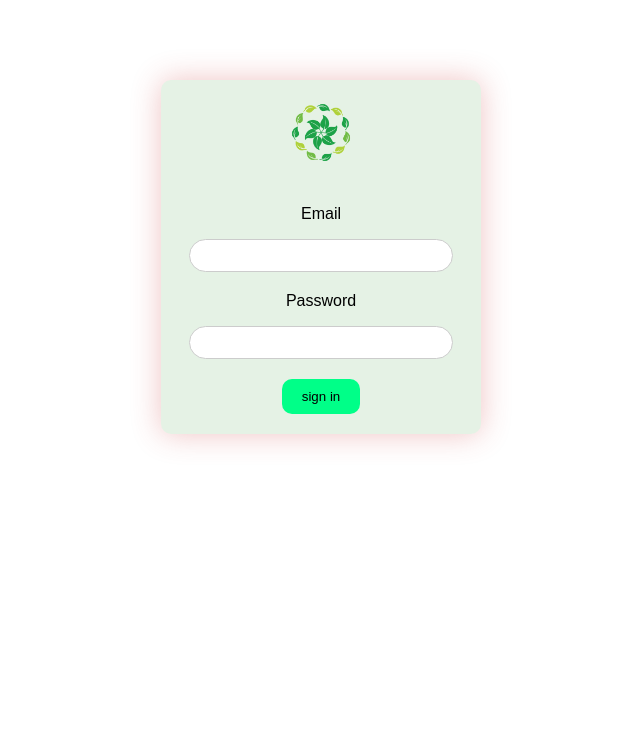
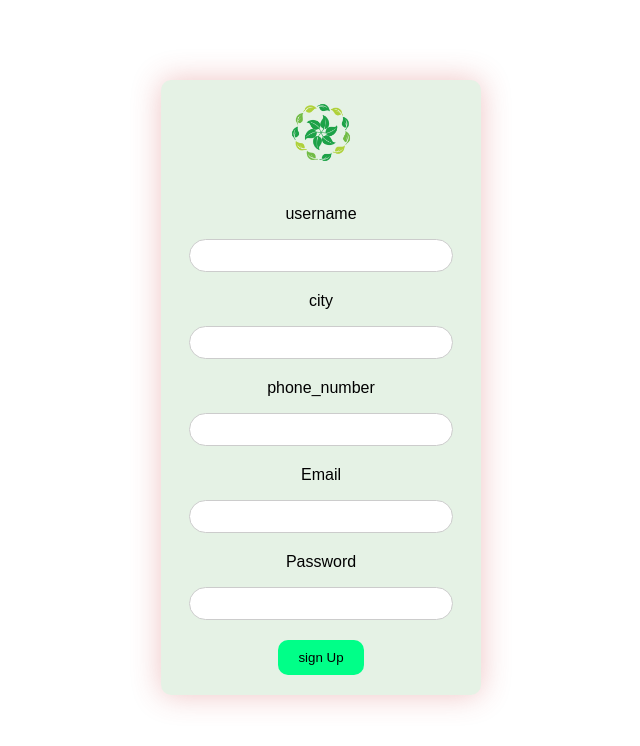
Before and after one commit to GENESESHB/island4u.tech, a Flask app: template models/templates/signup.html in a window 1280 px wide. Shown: the top 746 px of the page, without its empty margins (319-959 px from the left). Run offline with Flask 3, Linux system fonts and the light colour scheme; the template is opened without the code that fills it, so the values that code supplies are empty; the visitor is signed in with stand-in values (Sample User, id 1).

Commit message:
add new templates sing up

```diff
--- a/models/app.py
+++ b/models/app.py
@@ -49,6 +49,10 @@ def create_app():
     def index():
         return render_template('login.html')
 
+    @app.route('/signup')
+    def signup():
+        return render_template('signup.html')
+
     @app.route('/signin', methods=['POST'])
     def signin():
         username = request.form['username']
@@ -73,7 +77,6 @@ def create_app():
         user_id = current_user.id
         username = current_user.username
         email = current_user.email
-
         return render_template('user.html', username=username, email=email, user_id=user_id)
 
     with app.app_context():
--- a/models/templates/login.html
+++ b/models/templates/login.html
@@ -9,7 +9,7 @@
 
 </head>
 <body>
-    <button class="github-button">Sign Up</button>
+    <button onclick="window.location.href='{{ url_for('signup') }}'" class="github-button">Sign Up</button>
     <form action="/signin" method="post">
 	<img class="logo" src="static/images/icon.png" alt="Company Logo">
 
--- a/models/templates/signup.html
+++ b/models/templates/signup.html
@@ -11,13 +11,23 @@
 <body>
     <form action="/signup" method="post">
 	<img class="logo" src="static/images/icon.png" alt="Company Logo">
-        <label for="email">      Email</label>
+
+	<label for="username">   username</label>
+	<input type="username" id="username" name="username" required>
+
+	<label for="city">   city</label>
+	<input type="city" id="city" name="city" required>
+
+	<label for="phone_number">   phone_number</label>
+	<input type="phone_number" id="phone_number" name="phone_number" required>
+
+	<label for="email">      Email</label>
         <input type="email" id="email" name="email" required>
 
         <label for="password">   Password</label>
         <input type="password" id="password" name="password" required>
 
-        <button type="submit">   sign in</button>
+        <button type="submit">   sign Up</button>
     </form>
 </body>
 </html>
```
